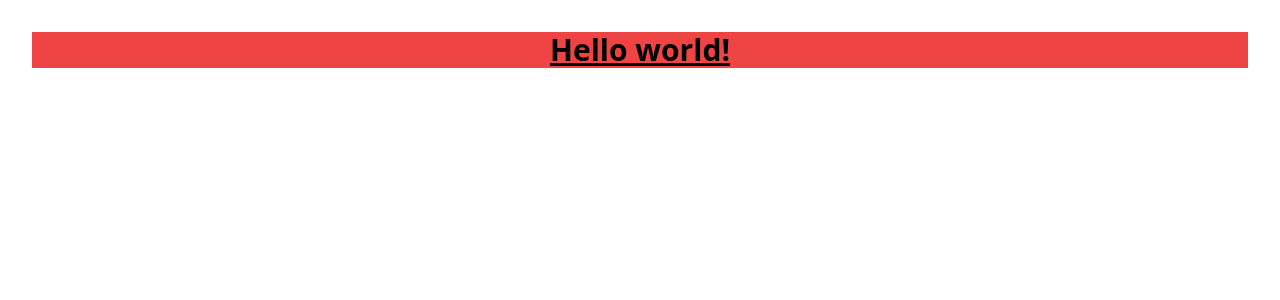
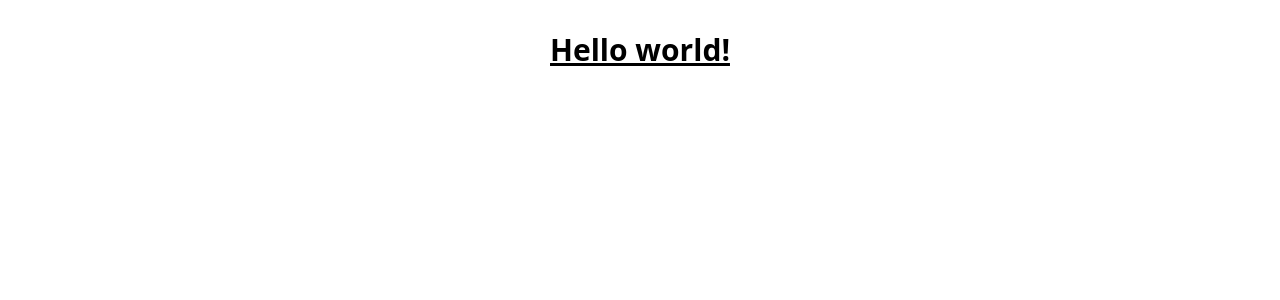
Before and after one commit to this-is-seoul-soul/frontend-pwa, a React (Vite) app in the folder this-is-seoul-soul/: page / in a window 1280 px wide. Shown: the top 300 px of the page. Built offline with nearby package versions, Linux system fonts and the light colour scheme.

Commit message:
style: 색상 코드 추가

```diff
--- a/this-is-seoul-soul/tailwind.config.js
+++ b/this-is-seoul-soul/tailwind.config.js
@@ -2,6 +2,31 @@
 export default {
   content: ['./index.html', './src/**/*.{js,ts,jsx,tsx}'],
   theme: {
+    colors: {
+      yellow: {
+        50: '#FFF2D0',
+        100: '#FFE5A2',
+        200: '#FFD873',
+        300: '#FFCB45',
+        400: '#FFBE16',
+        500: '#CC9812',
+        600: '#99720D',
+        700: '#664C09',
+        800: '#332604',
+      },
+      gray: {
+        50: '#FAFAFA',
+        100: '#F5F5F5',
+        200: '#EEEEEE',
+        300: '#E0E0E0',
+        400: '#BDBDBD',
+        500: '#9E9E9E',
+        600: '#757575',
+        700: '#616161',
+        800: '#424242',
+        900: '#212121',
+      },
+    },
     extend: {},
   },
   plugins: [],
```
